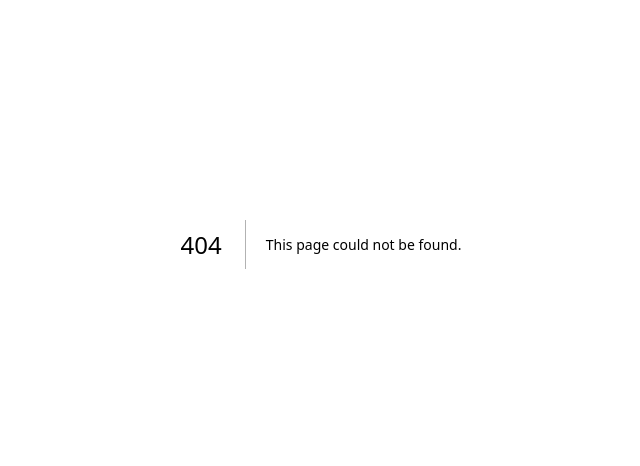
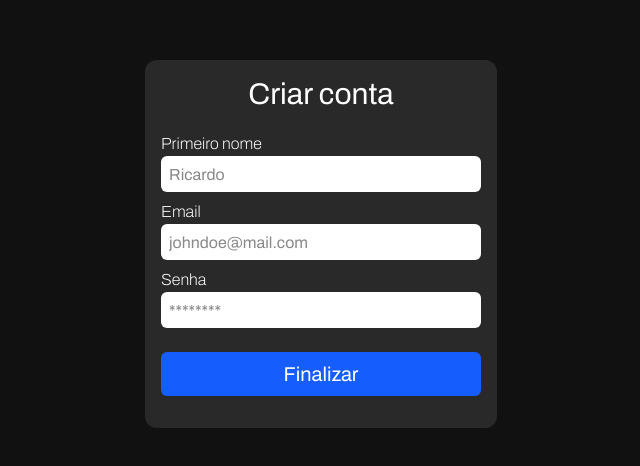
Before and after one commit to leuzaoo/finance-management, a Next.js app in the folder frontend/: page /register in a window 1280 px wide. Before the commit this address had no page. Shown: the part 156-622 px from the top of the page, without its empty margins (319-959 px from the left). Built offline with nearby package versions, Linux system fonts and the light colour scheme.

Commit message:
Created SignUp page

```diff
--- /dev/null
+++ b/frontend/src/app/register/page.tsx
@@ -0,0 +1,30 @@
+import React from "react";
+
+import InputField from "../../components/ui/InputField";
+
+const RegisterPage = () => {
+  return (
+    <section className="h-screen mx-auto flex flex-col items-center  justify-center">
+      <div className="bg-white/10 p-4 rounded-xl">
+        <p className="text-center text-3xl">Criar conta</p>
+        <form className="flex flex-col space-y-2 mt-5">
+          <InputField label="Primeiro nome" type="text" placeholder="Ricardo" />
+          <InputField
+            label="Email"
+            type="email"
+            placeholder="johndoe@mail.com"
+          />
+          <InputField label="Senha" type="password" placeholder="********" />
+          <button
+            type="submit"
+            className="cursor-pointer w-full mx-auto bg-blue-600 my-4 py-2 text-xl rounded-md"
+          >
+            Finalizar
+          </button>
+        </form>
+      </div>
+    </section>
+  );
+};
+
+export default RegisterPage;
```
